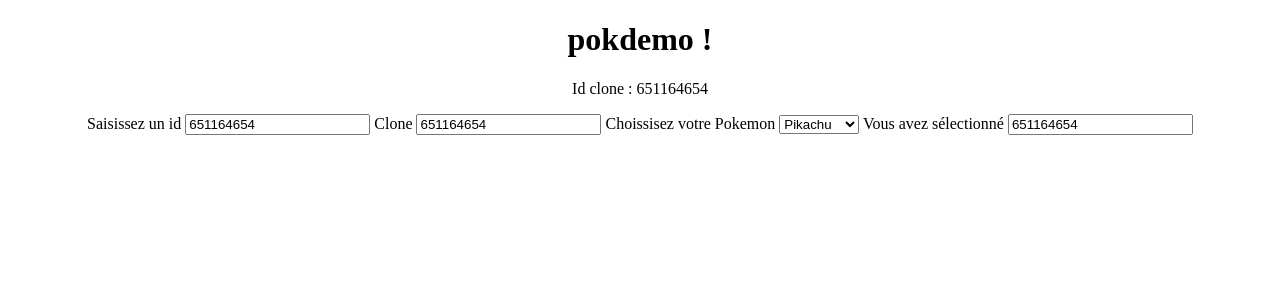
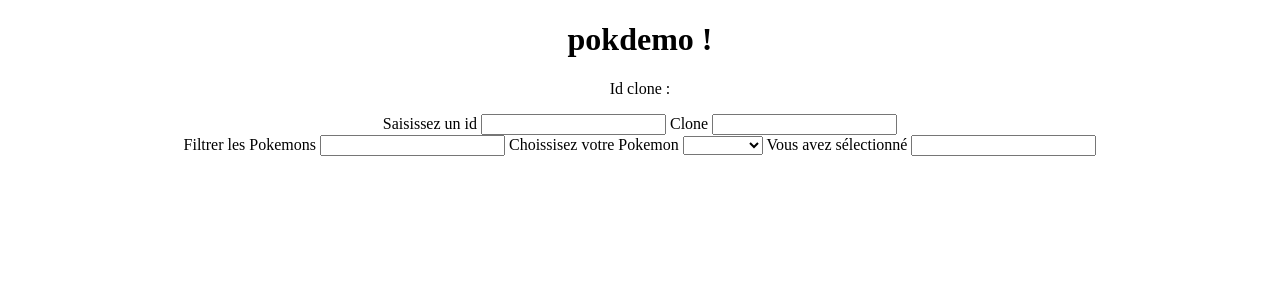
Before and after one commit to hheinle/pokdemo, an Angular app: page / in a window 1280 px wide. Shown: the top 300 px of the page. Built offline with nearby package versions, Linux system fonts and the light colour scheme.

Commit message:
step : question 8 of TP6

```diff
--- a/src/app/app.module.ts
+++ b/src/app/app.module.ts
@@ -5,11 +5,13 @@
 import { AppComponent } from './app.component';
 import { MyComponentComponent } from './my-component/my-component.component';
 import { FormsModule } from '@angular/forms';
+import { FilterPokemonPipePipe } from './filter-pokemon--pipe.pipe';
 
 @NgModule({
   declarations: [
     AppComponent,
-    MyComponentComponent
+    MyComponentComponent,
+    FilterPokemonPipePipe
   ],
   imports: [
     BrowserModule,
--- /dev/null
+++ b/src/app/filter-pokemon--pipe.pipe.ts
@@ -0,0 +1,19 @@
+import { Pipe, PipeTransform } from '@angular/core';
+
+@Pipe({
+  name: 'filterPokemonPipe'
+})
+export class FilterPokemonPipePipe implements PipeTransform {
+
+  transform(pokemons: any[], searchedName?: string): any {
+    if (typeof pokemons !== 'undefined') {
+      return pokemons.filter((e) => {
+        // return e[property].toLowerCase().indexOf(searchString.toLowerCase()) !== -1;
+        return searchedName ? pokemons.filter(pokemon => pokemon.name === searchedName) : pokemons;
+      });
+    } else {
+      return [];
+    }
+  }
+
+}
--- a/src/app/my-component/my-component.component.html
+++ b/src/app/my-component/my-component.component.html
@@ -3,20 +3,27 @@
     {{ title }} !
   </h1>
   <p>Id clone : {{id}}</p>
+  <div>
     <label> Saisissez un id
       <input type="text" [(ngModel)]="id" />
     </label>
     <label> Clone
       <input type="text" readOnly value={{id}} />
     </label>
+  </div>
+  <div>
+    <label> Filtrer les Pokemons
+      <input type="text" [(ngModel)]="searchedString"/>
+    </label>
     <label> Choissisez votre Pokemon
-    <select>
-      <option *ngFor="let pokemon of pokemons">
+      <select [(ngModel)]="pokemonChoice">
+        <option *ngFor="let pokemon of pokemons | filterPokemonPipe: searchedString">
           {{pokemon.name}}
         </option>
       </select>
     </label>
     <label> Vous avez sélectionné
-    <input type="text" readOnly value={{id}} />
+      <input type="text" readOnly value={{pokemonChoice}} />
     </label>
   </div>
+</div>
--- a/src/app/my-component/my-component.component.ts
+++ b/src/app/my-component/my-component.component.ts
@@ -8,13 +8,15 @@
 })
 export class MyComponentComponent implements OnInit {
   title = 'pokdemo';
-  id = '651164654';
+  id = '';
   private Pikachu: Pokemon;
   private Evoli: Pokemon;
   private Carapuce: Pokemon;
   private Mimantis: Pokemon;
   private Ponyta: Pokemon;
   private pokemons: any[];
+  pokemonChoice = '';
+  searchedString = '';
 
   constructor() {
     this.Pikachu = new Pokemon('Pikachu');
```
Also changed, not shown: 1 other file (tests, documents, lock files or other folders). Lines whose indentation alone changed are shown as unchanged.
